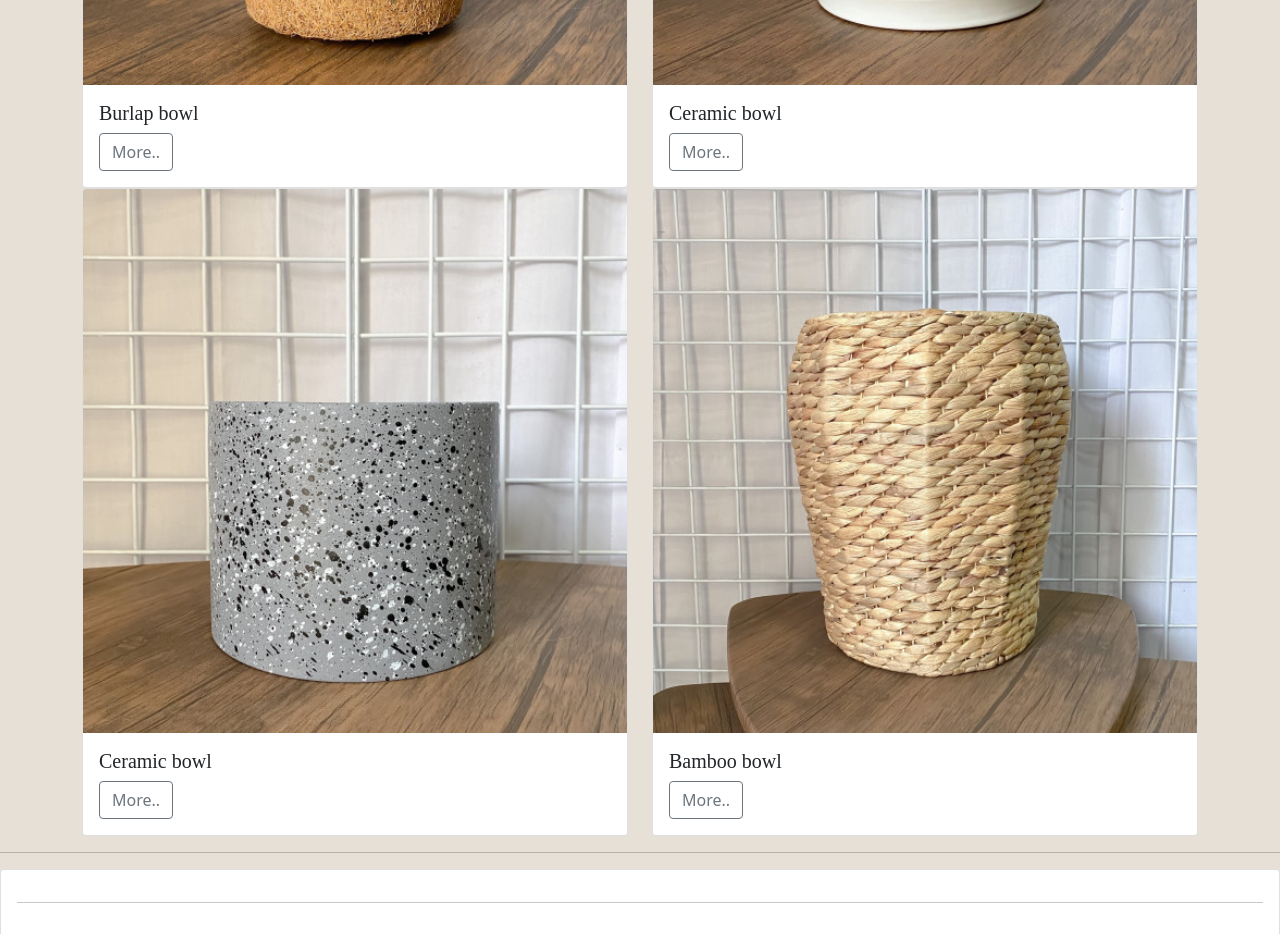
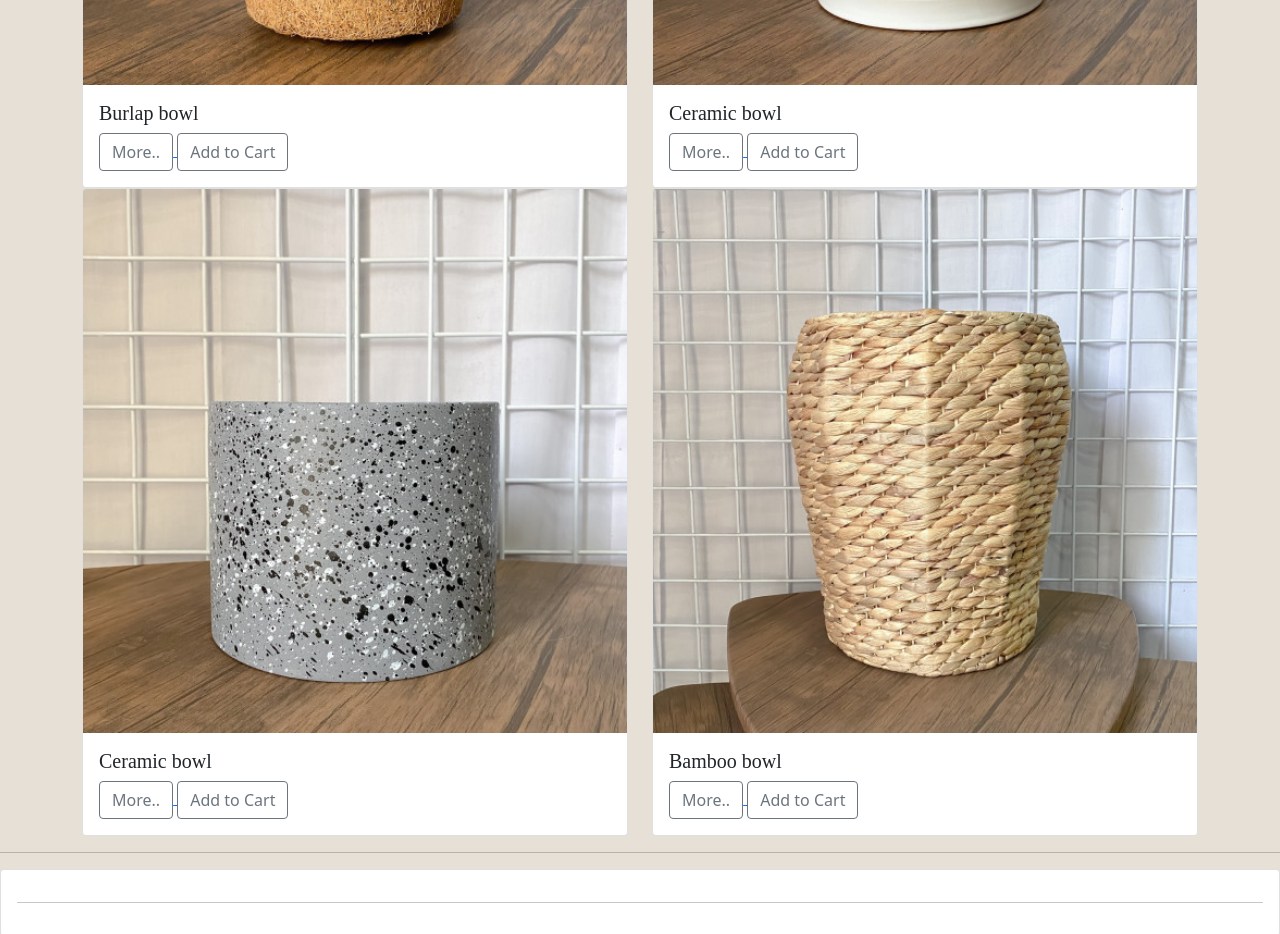
Before and after one commit to FarahAlgharban/Tuwaiq_Project_1, a plain HTML site: page Week3-project/bowl.html in a window 1280 px wide. Shown: the part 660-1594 px from the top of the page. Drawn offline with nearby package versions, Linux system fonts and the light colour scheme.

Commit message:
My Project 1

```diff
--- a/Week3-project/bowl.html
+++ b/Week3-project/bowl.html
@@ -74,6 +74,8 @@
 
             <a href="details.html"> <button type="button" id="Burlap" class="btn btn-outline-secondary">More..</button>
             </a>
+            <a href="cart.html"> <button type="button" id="btn1" class="btn btn-outline-secondary">Add to Cart</button>
+            </a>
           </div>
         </div>
       </div>
@@ -85,6 +87,8 @@
             <h5 class="card-title">Ceramic bowl</h5>
 
             <a href="details.html"> <button type="button" id="Ceramic" class="btn btn-outline-secondary">More..</button>
+            </a>
+            <a href="cart.html"> <button type="button" id="btn1" class="btn btn-outline-secondary">Add to Cart</button>
             </a>
           </div>
         </div>
@@ -99,6 +103,8 @@
 
             <a href="details.html"> <button type="button" id="Ceramic1"
                 class="btn btn-outline-secondary">More..</button> </a>
+                <a href="cart.html"> <button type="button" id="btn1" class="btn btn-outline-secondary">Add to Cart</button>
+                </a>
           </div>
         </div>
       </div>
@@ -111,6 +117,8 @@
             <h5 class="card-title">Bamboo bowl</h5>
 
             <a href="details.html"> <button type="button" id="Bambo" class="btn btn-outline-secondary">More..</button>
+            </a>
+            <a href="cart.html"> <button type="button" id="btn1" class="btn btn-outline-secondary">Add to Cart</button>
             </a>
           </div>
         </div>
```
Also changed, not shown: Week3-project/index.html (+4 -4 lines), Week3-project/seed.html (+4 -0 lines).
